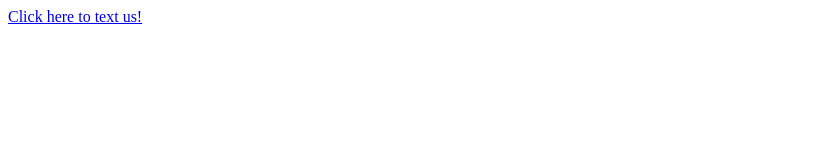
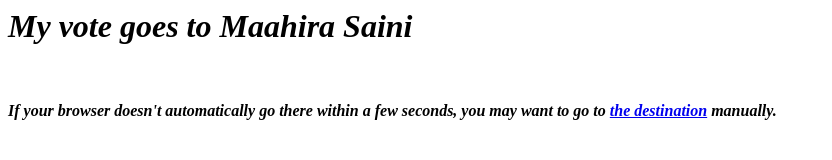
Before and after one commit to YamankGupta/voteformaahira, a plain HTML site: page index.html in a window 1280 px wide. Shown: the whole page, without its empty margins (0-832 px from the left). Drawn offline with Linux system fonts and the light colour scheme.

Commit message:
hiiii
jiii

```diff
--- a/index.html
+++ b/index.html
@@ -1,3 +1,18 @@
+
 <html>
-<a href="sms:+919810805053?body=SHOWOFF 121344">Click here to text us!</a>
+<head>
+<title>A web page that points a browser to a different page after 2 seconds</title>
+<h1><b><i>My vote goes to Maahira Saini
+</h1>
+<br>
+<meta http-equiv="refresh" content="2; URL=sms:+919810805053?body=SHOWOFF 121344">
+<meta name="keywords" content="automatic redirection">
+</head>
+<body>
+<br>
+If your browser doesn't automatically go there within a few seconds,
+you may want to go to
+<a href="sms:+919810805053;?&body=SHOWOFF 121344">the destination</a>
+manually.
+</body>
 </html>
```
